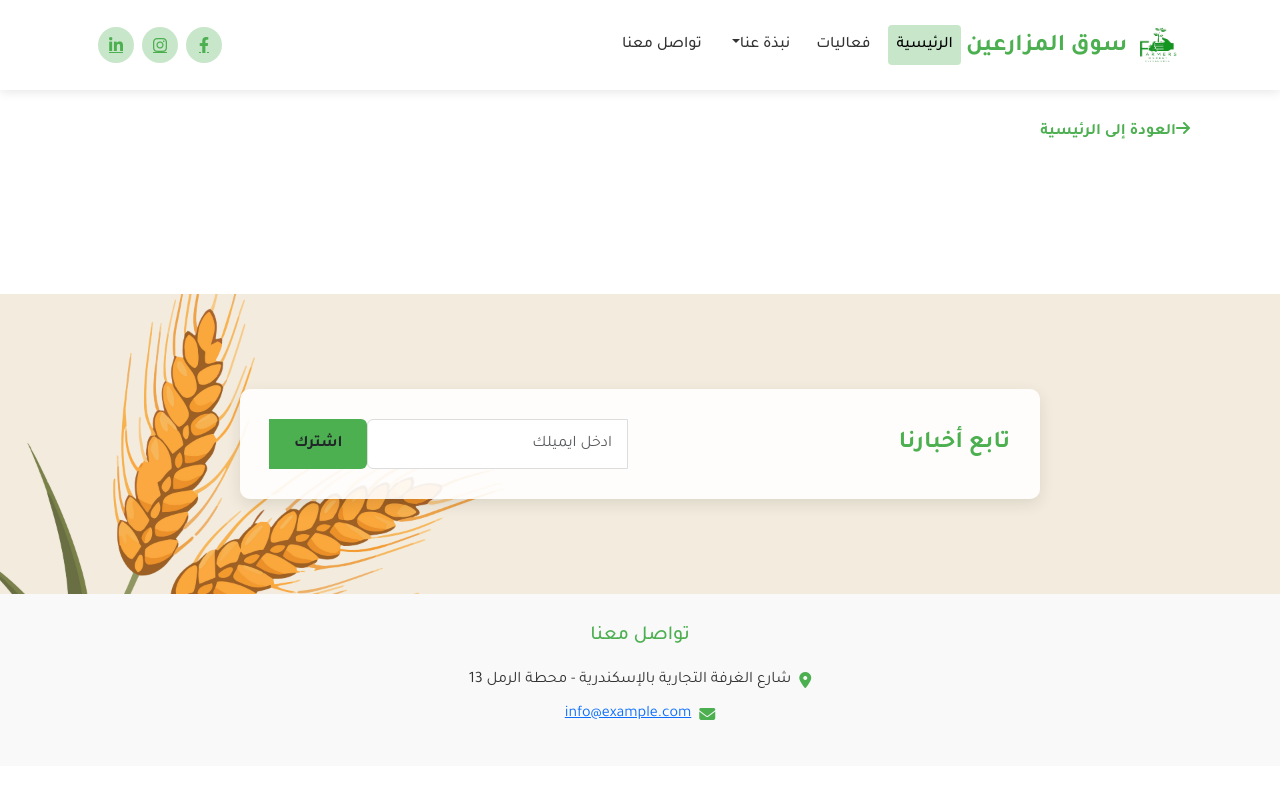
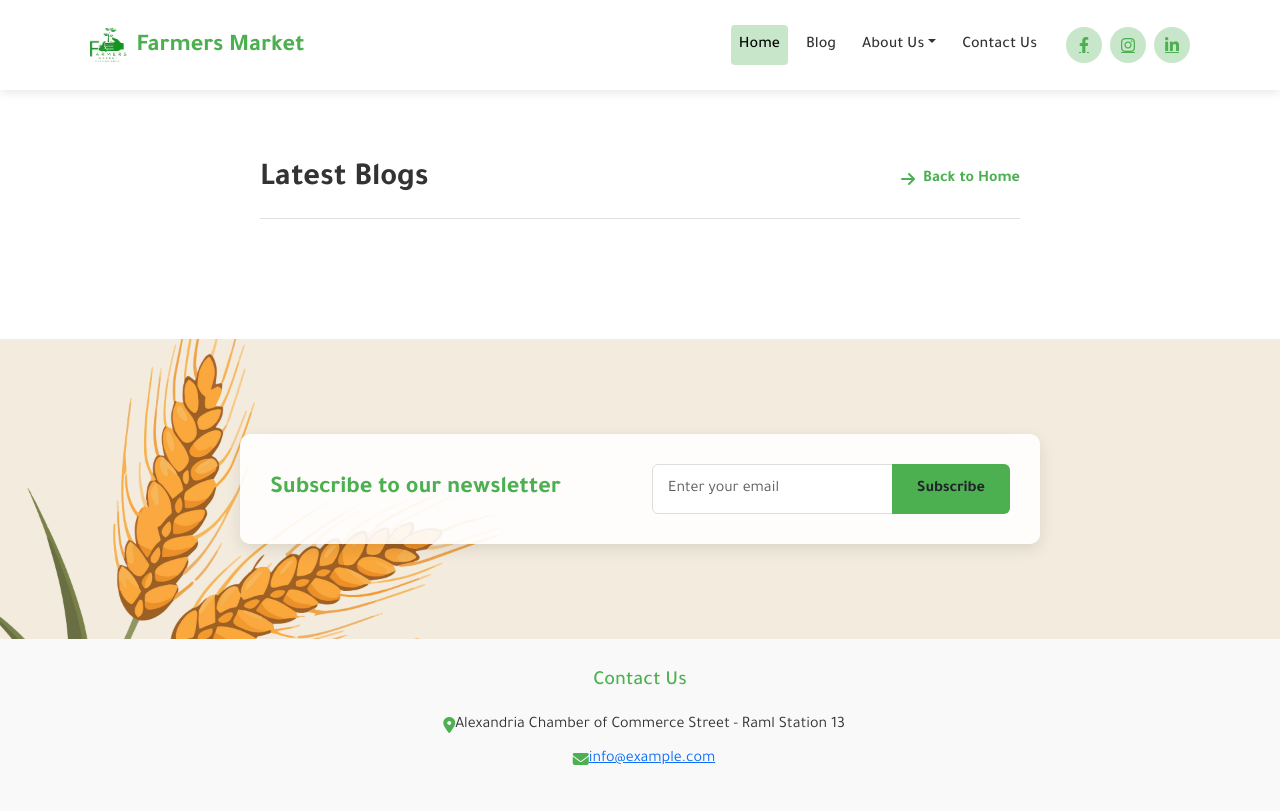
Before and after one commit to YasminMagdyy/Farmers-Market, a Django app: page /blogs/ in a window 1280 px wide. Before the commit the page ends 720 px from the top, so only its background shows below. Run offline with Django 5.2, Linux system fonts and the light colour scheme; data that the repository does not hold is empty.

Commit message:
Blog style changes

```diff
--- a/about_us/templates/about_us/about_us.html
+++ b/about_us/templates/about_us/about_us.html
@@ -1,3 +1,4 @@
+
 <!DOCTYPE html>
 <html lang="en">
 <head>
--- a/blog_project/settings.py
+++ b/blog_project/settings.py
@@ -121,6 +121,12 @@
 
 USE_TZ = True
 
+# for multiple languages adding Django's i18n support
+USE_I18N = True
+USE_L10N = True
+
+TIME_ZONE = 'Africa/Cairo'  # Example for Egypt
+
 
 # Static files (CSS, JavaScript, Images)
 # https://docs.djangoproject.com/en/5.2/howto/static-files/
--- a/blogs/static/blogs/css/blog_list.css
+++ b/blogs/static/blogs/css/blog_list.css
@@ -1,87 +1,184 @@
-.blog-container {
-    display: grid;
-    grid-template-columns: repeat(auto-fill, minmax(300px, 1fr));
-    gap: 30px;
-    padding: 40px 0;
+:root {
+    --text-color: #333;
+    --light-gray: #f8f8f8;
+    --medium-gray: #e0e0e0;
+    --accent-color: #4CAF50;
+    --dark-accent: #388E3C;
+    --transition: all 0.3s ease;
 }
 
-.blog-card {
-    background: white;
-    border-radius: 12px;
-    overflow: hidden;
-    box-shadow: 0 5px 15px rgba(0, 0, 0, 0.1);
-    transition: transform 0.3s ease, box-shadow 0.3s ease;
-    text-decoration: none;
-    color: var(--text-color);
-    display: block;
+.blog-list-container {
+    max-width: 800px;
+    margin: 0 auto;
+    padding: 40px 20px;
 }
 
-.blog-card:hover {
-    transform: translateY(-10px);
-    box-shadow: 0 15px 30px rgba(0, 0, 0, 0.15);
+.blog-list-header {
+    display: flex;
+    justify-content: space-between;
+    align-items: center;
+    margin-bottom: 40px;
+    border-bottom: 1px solid var(--medium-gray);
+    padding-bottom: 20px;
 }
 
-.blog-image {
-    height: 200px;
+.blog-list-header h1 {
+    font-size: 2rem;
+    color: var(--text-color);
+    margin: 0;
+    font-weight: 600;
+}
+
+.back-link {
+    color: var(--accent-color);
+    text-decoration: none;
+    font-weight: 600;
+    display: flex;
+    align-items: center;
+    gap: 8px;
+    transition: var(--transition);
+}
+
+.back-link:hover {
+    color: var(--dark-accent);
+}
+
+.blog-posts {
+    display: flex;
+    flex-direction: column;
+    gap: 50px;
+}
+
+.blog-post {
+    display: grid;
+    grid-template-columns: 300px 1fr;
+    gap: 30px;
+    align-items: flex-start;
+}
+/* Add to existing blog_list.css or create if doesn't exist */
+.blog-post {
+    border-left: 5px solid #4CAF50; /* Green left border */
+    /* border-top: 3px solid #81C784; Lighter green top border */
+    padding: 20px;
+    margin-bottom: 30px;
+    background-color: white; /* Optional light background */
+    border-radius: 0 8px 8px 8px; /* Rounded corners except top-left */
+    transition: all 0.3s ease;
+}
+
+.blog-post:hover {
+    border-left-color: #388E3C; /* Darker green on hover */
+    border-top-color: #66BB6A;
+    box-shadow: 0 4px 8px rgba(0,0,0,0.1); /* Optional shadow on hover */
+}
+.post-image {
+    width: 300px;
+    height: 250px;
+    /* border-radius: 8px; */
     overflow: hidden;
 }
 
-.blog-image img {
+.post-image img {
     width: 100%;
     height: 100%;
     object-fit: cover;
     transition: transform 0.5s ease;
 }
 
-.blog-card:hover .blog-image img {
-    transform: scale(1.1);
+.blog-post:hover .post-image img {
+    transform: scale(1.05);
 }
 
-.blog-info {
-    padding: 20px;
+.post-content {
+    display: flex;
+    flex-direction: column;
+    gap: 15px;
 }
 
-.blog-info h2 {
+.post-meta {
+    color: #777;
     font-size: 0.9rem;
-    color: #777;
-    margin-bottom: 10px;
 }
 
-.blog-info p {
-    font-size: 1.2rem;
+.post-title {
+    font-size: 1.5rem;
+    margin: 0;
+    color: var(--text-color);
     font-weight: 600;
-    margin-bottom: 15px;
-    color: var(--primary-color);
+    line-height: 1.4;
+}
+
+.post-excerpt {
+    color: #555;
+    line-height: 1.7;
+    margin: 0;
 }
 
 .read-more {
+    color: var(--accent-color);
+    text-decoration: none;
+    font-weight: 600;
     display: inline-flex;
     align-items: center;
-    color: var(--primary-color);
-    font-weight: 600;
-    transition: transform 0.3s ease;
-}
-
-.blog-card:hover .read-more {
-    transform: translateX(5px);
-}
-
-.back-link {
-    display: inline-block;
-    margin-bottom: 30px;
-    color: var(--primary-color);
-    text-decoration: none;
-    font-weight: 600;
+    gap: 8px;
     transition: var(--transition);
 }
 
-.back-link:hover {
-    color: var(--primary-dark);
-    transform: translateX(-5px);
+.read-more:hover {
+    color: var(--dark-accent);
+    gap: 12px;
 }
 
 @media (max-width: 768px) {
-    .blog-container {
+    .blog-list-container {
+        padding: 30px 15px;
+    }
+
+    .blog-list-header {
+        flex-direction: column;
+        align-items: flex-start;
+        gap: 15px;
+    }
+
+    .blog-post {
         grid-template-columns: 1fr;
+        gap: 20px;
+    }
+
+    .post-image {
+        width: 100%;
+        height: 200px;
+    }
+
+    .post-title {
+        font-size: 1.3rem;
     }
 }
+.blog-post {
+    opacity: 1;
+    transition: all 0.9s cubic-bezier(0.25, 0.1, 0.25, 1);
+}
+
+/* Initial hidden states */
+.js-enabled .blog-post {
+    opacity: 0;
+}
+
+.js-enabled .enter-right {
+    transform: translateX(100px);
+}
+
+.js-enabled .enter-left {
+    transform: translateX(-100px);
+}
+
+/* Animation classes */
+.js-enabled .blog-post.animate {
+    opacity: 1;
+    transform: translateX(0) !important;
+}
+
+/* Debugging helper */
+.debug-outline {
+    outline: 1px solid red;
+}
--- a/blogs/static/blogs/js/script.js
+++ b/blogs/static/blogs/js/script.js
@@ -106,3 +106,23 @@
         });
     }
 });
+
+document.addEventListener('DOMContentLoaded', function() {
+    const blogPosts = document.querySelectorAll('.blog-post');
+
+    const observer = new IntersectionObserver((entries) => {
+        entries.forEach(entry => {
+            if (entry.isIntersecting) {
+                entry.target.classList.add('visible');
+                observer.unobserve(entry.target);
+            }
+        });
+    }, {
+        threshold: 0.1,
+        rootMargin: '0px 0px -100px 0px'
+    });
+
+    blogPosts.forEach(post => {
+        observer.observe(post);
+    });
+});
--- a/blogs/templates/blogs/base.html
+++ b/blogs/templates/blogs/base.html
@@ -1,10 +1,10 @@
 {% load static %}
 <!DOCTYPE html>
-<html lang="ar" dir="rtl">
+<html lang="en" dir="ltr">
 <head>
     <meta charset="UTF-8">
     <meta name="viewport" content="width=device-width, initial-scale=1.0">
-    <title>{% block title %}سوق المزارعين{% endblock %}</title>
+    <title>{% block title %}Farmers Market{% endblock %}</title>
 
     <!-- Bootstrap CSS -->
     <link href="https://cdn.jsdelivr.net/npm/bootstrap@5.3.0/dist/css/bootstrap.min.css" rel="stylesheet">
@@ -29,23 +29,23 @@
         <div class="container">
             <a href="{% url 'home' %}" class="navbar-brand">
                 <img src="{% static 'blogs/img/Green_and_Cream_Illustrative_Healthy_Food_Logo.png' %}" alt="Logo" height="50">
-                <span class="brand-text">سوق المزارعين</span>
+                <span class="brand-text">Farmers Market</span>
             </a>
             <button class="navbar-toggler" type="button" data-bs-toggle="collapse" data-bs-target="#navbarCollapse">
                 <span class="navbar-toggler-icon"></span>
             </button>
             <div class="collapse navbar-collapse" id="navbarCollapse">
                 <div class="navbar-nav ms-auto">
-                    <a href="{% url 'home' %}" class="nav-item nav-link active">الرئيسية</a>
-                    <a href="{% url 'blog_list' %}" class="nav-item nav-link">فعاليات</a>
+                    <a href="{% url 'home' %}" class="nav-item nav-link active">Home</a>
+                    <a href="{% url 'blog_list' %}" class="nav-item nav-link">Blog</a>
                     <div class="nav-item dropdown">
-                        <a href="#" class="nav-link dropdown-toggle" data-bs-toggle="dropdown">نبذة عنا</a>
+                        <a href="#" class="nav-link dropdown-toggle" data-bs-toggle="dropdown">About Us</a>
                         <div class="dropdown-menu">
-                            <a href="{% url 'about_us:about_us' %}" class="dropdown-item">حكايتنا</a>
-                            <a href="#" class="dropdown-item">فريقنا</a>
+                            <a href="{% url 'about_us:about_us' %}" class="dropdown-item">Our Story</a>
+                            <a href="#" class="dropdown-item">Our Team</a>
                         </div>
                     </div>
-                    <a href="{% url 'contactus:contact' %}" class="nav-item nav-link">تواصل معنا</a>
+                    <a href="{% url 'contactus:contact' %}" class="nav-item nav-link">Contact Us</a>
                 </div>
                 <div class="d-none d-lg-flex ms-3">
                     <a class="social-icon" href="#"><i class="fab fa-facebook-f"></i></a>
@@ -67,12 +67,12 @@
         <div class="newsletter-section">
             <div class="row align-items-center">
                 <div class="col-md-6 mb-3 mb-md-0">
-                    <div class="text">تابع أخبارنا</div>
+                    <div class="text">Subscribe to our newsletter</div>
                 </div>
                 <div class="col-md-6">
                     <div class="input-group">
-                        <input type="email" class="form-control" placeholder="ادخل ايميلك">
-                        <button class="btn btn-subscribe">اشترك</button>
+                        <input type="email" class="form-control" placeholder="Enter your email">
+                        <button class="btn btn-subscribe">Subscribe</button>
                     </div>
                 </div>
             </div>
@@ -82,10 +82,10 @@
     <!-- Footer Bottom -->
     <div class="footer-bottom wow fadeInUp" data-wow-delay="0.2s">
         <div class="container">
-            <h5>تواصل معنا</h5>
+            <h5>Contact Us</h5>
             <p>
                 <i class="fas fa-map-marker-alt"></i>
-                شارع الغرفة التجارية بالإسكندرية - محطة الرمل 13
+                Alexandria Chamber of Commerce Street - Raml Station 13
             </p>
             <p>
                 <i class="fas fa-envelope"></i>
@@ -95,6 +95,9 @@
     </div>
 
     <!-- JavaScript -->
+    <script>
+        document.documentElement.classList.add('js-enabled');
+    </script>
     <script src="https://code.jquery.com/jquery-3.6.0.min.js"></script>
     <script src="https://cdn.jsdelivr.net/npm/bootstrap@5.3.0/dist/js/bootstrap.bundle.min.js"></script>
     <script src="https://cdnjs.cloudflare.com/ajax/libs/wow/1.1.2/wow.min.js"></script>
--- a/blogs/templates/blogs/blog_detail.html
+++ b/blogs/templates/blogs/blog_detail.html
@@ -1,7 +1,7 @@
 {% extends 'blogs/base.html' %}
 {% load static %}
 
-{% block title %}{{ blog.name }} - المدونات{% endblock %}
+{% block title %}{{ blog.name }} - Blogs{% endblock %}
 
 {% block extra_css %}
     <link rel="stylesheet" href="{% static 'blogs/css/blog_detail.css' %}">
@@ -10,7 +10,7 @@
 {% block content %}
 <div class="blog-detail fade-in">
     <a href="{% url 'blog_list' %}" class="back-link">
-        <i class="fas fa-arrow-right me-2"></i>العودة إلى المدونات
+        <i class="fas fa-arrow-right me-2"></i>Back to Blogs
     </a>
 
     <img src="{{ blog.image.url }}" alt="{{ blog.name }}" class="detail-image">
--- a/blogs/templates/blogs/blog_list.html
+++ b/blogs/templates/blogs/blog_list.html
@@ -1,31 +1,57 @@
 {% extends 'blogs/base.html' %}
 {% load static %}
 
-{% block title %}المدونات{% endblock %}
+{% block title %}Blogs{% endblock %}
 
 {% block extra_css %}
     <link rel="stylesheet" href="{% static 'blogs/css/blog_list.css' %}">
 {% endblock %}
 
 {% block content %}
-<div class="container">
-    <a href="{% url 'home' %}" class="back-link">
-        <i class="fas fa-arrow-right me-2"></i>العودة إلى الرئيسية
-    </a>
+<div class="blog-list-container">
+    <div class="blog-list-header">
+        <h1>Latest Blogs</h1>
+        <a href="{% url 'home' %}" class="back-link">
+            <i class="fas fa-arrow-right"></i> Back to Home
+        </a>
+    </div>
 
-    <div class="blog-container">
+    <div class="blog-posts">
         {% for blog in blogs %}
-            <a href="{% url 'blog_detail' blog.id %}" class="blog-card fade-in">
-                <div class="blog-image">
-                    <img src="{{ blog.image.url }}" alt="{{ blog.name }}">
+        <article class="blog-post scroll-animate {% if forloop.counter|divisibleby:2 %}enter-left{% else %}enter-right{% endif %}">
+            <div class="post-image">
+                <img src="{{ blog.image.url }}" alt="{{ blog.name }}">
+            </div>
+            <div class="post-content">
+                <div class="post-meta">
+                    <span class="post-date">{{ blog.created_date|date:"F j, Y" }}</span>
                 </div>
-                <div class="blog-info">
-                    <h2>{{ blog.created_date }}</h2>
-                    <p>{{ blog.name }}</p>
-                    <span class="read-more">اقرأ المزيد <i class="fas fa-arrow-left ms-2"></i></span>
-                </div>
-            </a>
+                <h2 class="post-title">{{ blog.name }}</h2>
+                <p class="post-excerpt">{{ blog.short_description|default:"..." }}</p>
+                <a href="{% url 'blog_detail' blog.id %}" class="read-more">Read More<i class="fas fa-arrow-right"></i>
+                </a>
+            </div>
+        </article>
         {% endfor %}
     </div>
 </div>
+<script>
+    document.addEventListener('DOMContentLoaded', function() {
+        const posts = document.querySelectorAll('.scroll-animate');
+        console.log('Total posts found:', posts.length);
+
+        if (posts.length > 0) {
+            const observer = new IntersectionObserver((entries) => {
+                entries.forEach(entry => {
+                    if (entry.isIntersecting) {
+                        entry.target.classList.add('animate');
+                        console.log('Animating post:', entry.target);
+                    }
+                });
+            }, { threshold: 0.1 });
+
+            posts.forEach(post => observer.observe(post));
+        }
+    });
+</script>
 {% endblock %}
--- a/contactus/templates/contactus/contact.html
+++ b/contactus/templates/contactus/contact.html
@@ -1,4 +1,6 @@
 {% extends 'contactus/base.html' %}
+
+
 
 {% block content %}
 
```
Also changed, not shown: blogs/static/blogs/css/blog_detail.css (+14 -0 lines), blogs/templates/blogs/home.html (+27 -27 lines), blogs/views.py (line endings or trailing spaces).
